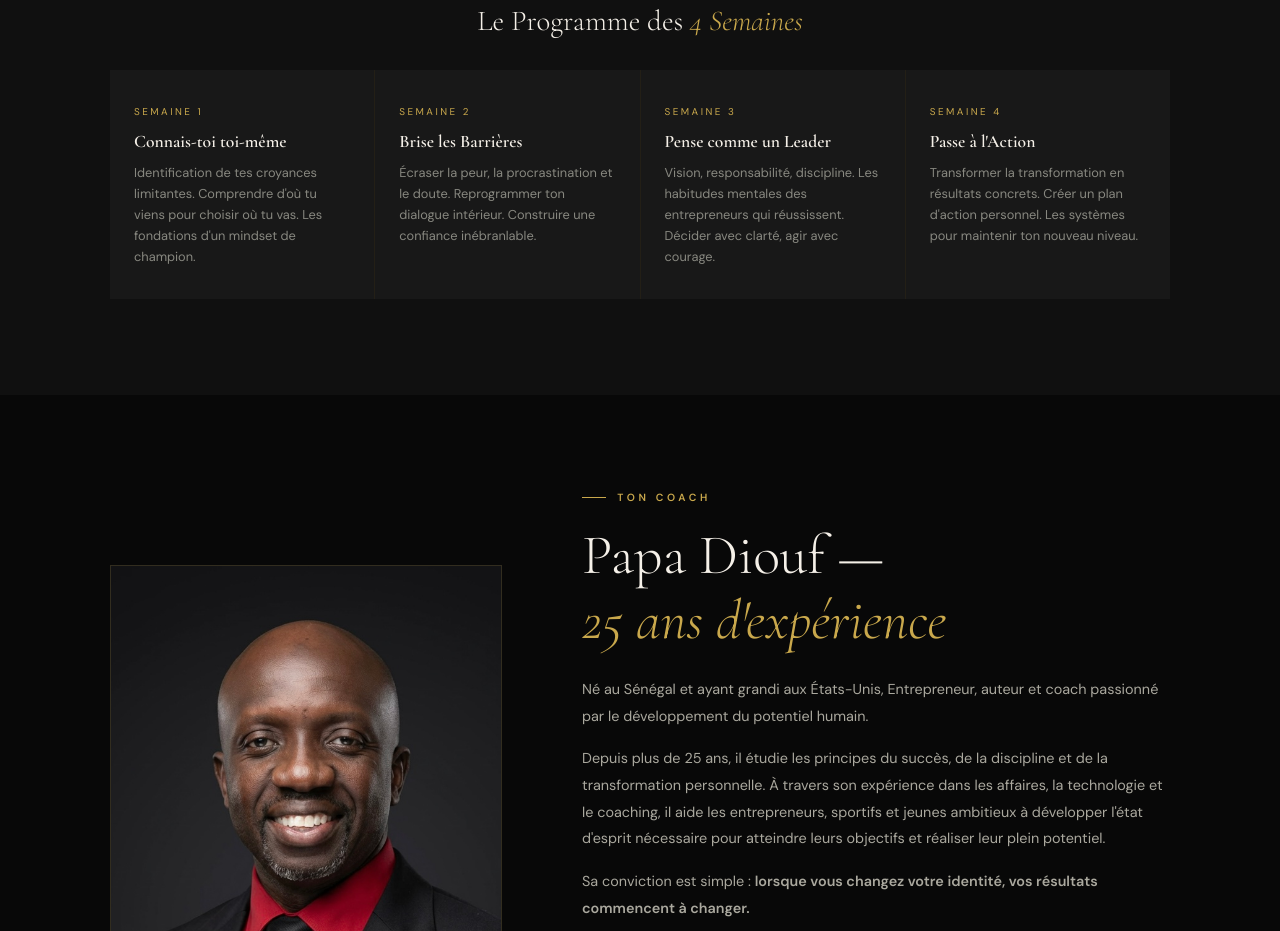
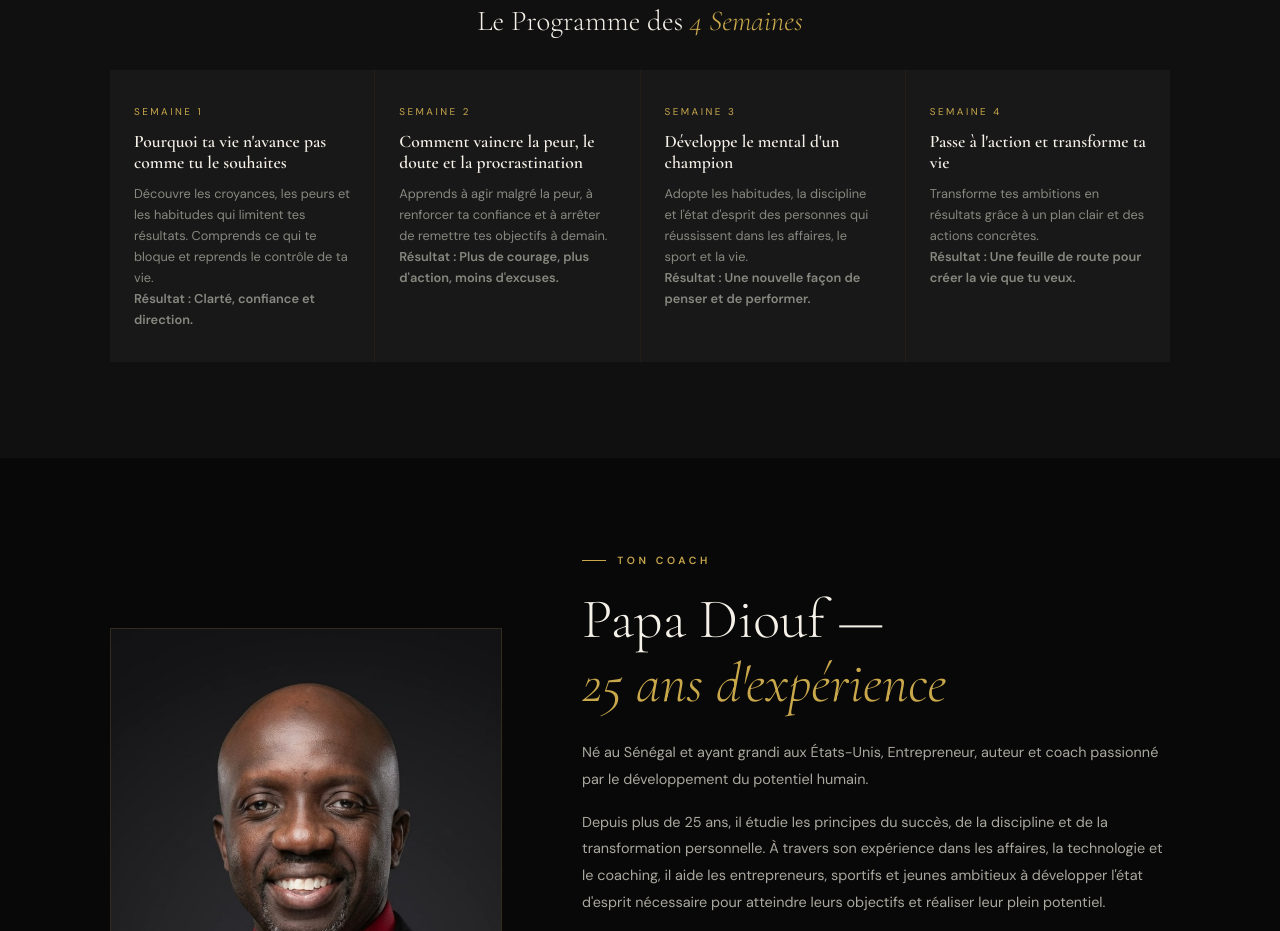
Before and after one commit to Magaltouba1176/mindset-academy, a website: page public/index.html in a window 1280 px wide. Shown: the part 3731-4662 px from the top of the page. Drawn offline with nearby package versions, Linux system fonts and the light colour scheme.

Commit message:
Update 4 weeks program text

```diff
--- a/public/index.html
+++ b/public/index.html
@@ -616,23 +616,23 @@ footer {
       <div class="semaines">
         <div class="semaine">
           <div class="semaine-num">Semaine 1</div>
-          <div class="semaine-theme">Connais-toi toi-même</div>
-          <p class="semaine-desc">Identification de tes croyances limitantes. Comprendre d'où tu viens pour choisir où tu vas. Les fondations d'un mindset de champion.</p>
+          <div class="semaine-theme">Pourquoi ta vie n'avance pas comme tu le souhaites</div>
+          <p class="semaine-desc">Découvre les croyances, les peurs et les habitudes qui limitent tes résultats. Comprends ce qui te bloque et reprends le contrôle de ta vie.<br><strong>Résultat : Clarté, confiance et direction.</strong></p>
         </div>
         <div class="semaine">
           <div class="semaine-num">Semaine 2</div>
-          <div class="semaine-theme">Brise les Barrières</div>
-          <p class="semaine-desc">Écraser la peur, la procrastination et le doute. Reprogrammer ton dialogue intérieur. Construire une confiance inébranlable.</p>
+          <div class="semaine-theme">Comment vaincre la peur, le doute et la procrastination</div>
+          <p class="semaine-desc">Apprends à agir malgré la peur, à renforcer ta confiance et à arrêter de remettre tes objectifs à demain.<br><strong>Résultat : Plus de courage, plus d'action, moins d'excuses.</strong></p>
         </div>
         <div class="semaine">
           <div class="semaine-num">Semaine 3</div>
-          <div class="semaine-theme">Pense comme un Leader</div>
-          <p class="semaine-desc">Vision, responsabilité, discipline. Les habitudes mentales des entrepreneurs qui réussissent. Décider avec clarté, agir avec courage.</p>
+          <div class="semaine-theme">Développe le mental d'un champion</div>
+          <p class="semaine-desc">Adopte les habitudes, la discipline et l'état d'esprit des personnes qui réussissent dans les affaires, le sport et la vie.<br><strong>Résultat : Une nouvelle façon de penser et de performer.</strong></p>
         </div>
         <div class="semaine">
           <div class="semaine-num">Semaine 4</div>
-          <div class="semaine-theme">Passe à l'Action</div>
-          <p class="semaine-desc">Transformer la transformation en résultats concrets. Créer un plan d'action personnel. Les systèmes pour maintenir ton nouveau niveau.</p>
+          <div class="semaine-theme">Passe à l'action et transforme ta vie</div>
+          <p class="semaine-desc">Transforme tes ambitions en résultats grâce à un plan clair et des actions concrètes.<br><strong>Résultat : Une feuille de route pour créer la vie que tu veux.</strong></p>
         </div>
       </div>
     </div>
```
